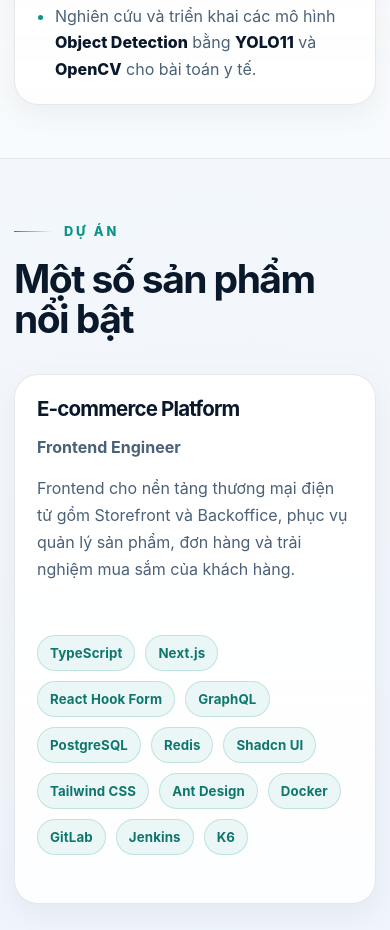
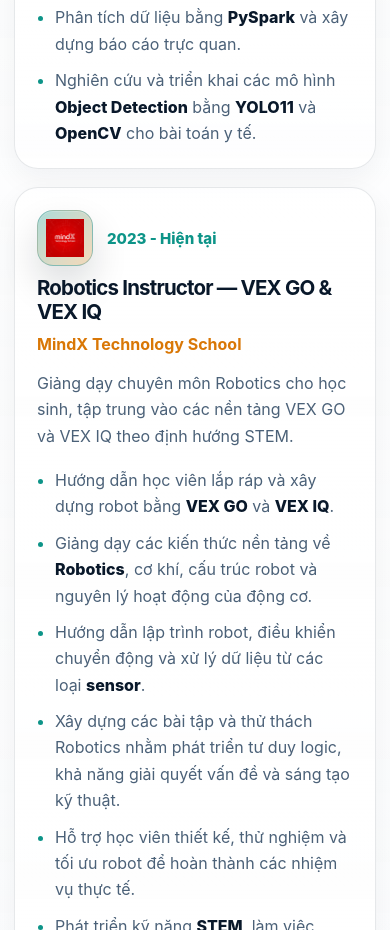
Before and after one commit to pvtdat/astro-profile, an Astro site: page / in a window 390 px wide. Shown: the part 5746-6676 px from the top of the page. Built offline with nearby package versions, Linux system fonts and the light colour scheme; Astro itself is replaced by a stand-in of ours; no server answers.

Commit message:
fix: thêm experiences

```diff
--- a/src/components/Experience.astro
+++ b/src/components/Experience.astro
@@ -4,20 +4,42 @@
 
 <section id="experience" class="section section--muted">
   <div class="container">
-    <p class="eyebrow">Kinh nghiệm</p>
-    <h2 class="section-title__heading">Quá trình làm việc</h2>
+    <p class="eyebrow">Kinh nghiệm &amp; học vấn</p>
+    <h2 class="section-title__heading">Quá trình học tập và làm việc</h2>
 
     <div class="timeline">
       {
         experiences.map((experience) => (
           <article class="timeline__item">
             <div class="timeline__meta font-inter">
+              <div class="timeline__company-mark">
+                <img
+                  src={experience.logo.src}
+                  alt={experience.logo.alt}
+                  width="72"
+                  height="72"
+                  loading="lazy"
+                />
+              </div>
               <p>{experience.period}</p>
             </div>
 
             <div class="timeline__content">
-              <h3>{experience.role}</h3>
-              <p class="timeline__company">{experience.company}</p>
+              <div class="timeline__headline">
+                <h3>
+                  {experience.kind === "education"
+                    ? experience.degree
+                    : experience.role}
+                </h3>
+                <p class="timeline__company">
+                  {experience.kind === "education"
+                    ? experience.school
+                    : experience.company}
+                </p>
+                {experience.kind === "education" && (
+                  <p class="timeline__gpa">GPA {experience.gpa}/10</p>
+                )}
+              </div>
               <p>{experience.description}</p>
 
               <ul>
--- a/src/data/experience.ts
+++ b/src/data/experience.ts
@@ -1,13 +1,34 @@
-export interface ExperienceItem {
+export interface TimelineLogo {
+  src: string;
+  alt: string;
+}
+
+export interface WorkExperienceItem {
+  kind: "work";
   company: string;
   role: string;
   period: string;
   description: string;
   achievements: string[];
+  logo: TimelineLogo;
 }
+
+export interface EducationItem {
+  kind: "education";
+  school: string;
+  degree: string;
+  gpa: string;
+  period: string;
+  description: string;
+  achievements: string[];
+  logo: TimelineLogo;
+}
+
+export type ExperienceItem = WorkExperienceItem | EducationItem;
 
 export const experiences: ExperienceItem[] = [
   {
+    kind: "work",
     company: "DXP Software",
     role: "Junior Software Engineer",
     period: "Jun 2025 - Hiện tại",
@@ -21,5 +42,54 @@
       "Phân tích dữ liệu bằng **PySpark** và xây dựng báo cáo trực quan.",
       "Nghiên cứu và triển khai các mô hình **Object Detection** bằng **YOLO11** và **OpenCV** cho bài toán y tế.",
     ],
+    logo: {
+      src: "/experience/dxp-software.png",
+      alt: "DXP Software",
+    },
+  },
+  {
+    kind: "work",
+    company: "MindX Technology School",
+    role: "Robotics Instructor — VEX GO & VEX IQ",
+    period: "2023 - Hiện tại",
+    description:
+      "Giảng dạy chuyên môn Robotics cho học sinh, tập trung vào các nền tảng VEX GO và VEX IQ theo định hướng STEM.",
+    achievements: [
+      "Hướng dẫn học viên lắp ráp và xây dựng robot bằng **VEX GO** và **VEX IQ**.",
+      "Giảng dạy các kiến thức nền tảng về **Robotics**, cơ khí, cấu trúc robot và nguyên lý hoạt động của động cơ.",
+      "Hướng dẫn lập trình robot, điều khiển chuyển động và xử lý dữ liệu từ các loại **sensor**.",
+      "Xây dựng các bài tập và thử thách Robotics nhằm phát triển tư duy logic, khả năng giải quyết vấn đề và sáng tạo kỹ thuật.",
+      "Hỗ trợ học viên thiết kế, thử nghiệm và tối ưu robot để hoàn thành các nhiệm vụ thực tế.",
+      "Phát triển kỹ năng **STEM**, làm việc nhóm và tư duy kỹ thuật thông qua các dự án Robotics.",
+    ],
+    logo: {
+      src: "/experience/mindx-technology-school.png",
+      alt: "MindX Technology School",
+    },
+  },
+  {
+    kind: "education",
+    school: "Ton Duc Thang University",
+    degree: "Bachelor of Software Engineering",
+    gpa: "8.42",
+    period: "2021 - 2025",
+    description:
+      "Tốt nghiệp ngành Kỹ thuật Phần mềm tại Đại học Tôn Đức Thắng, được đào tạo toàn diện về phát triển Web và ứng dụng, từ Frontend, Backend đến cơ sở dữ liệu, đồng thời tiếp cận các lĩnh vực Data Science như Machine Learning, Data Mining, Big Data và Digital Image Processing.",
+    achievements: [
+      "Phát triển các ứng dụng **Web và Software Application** theo mô hình **Frontend - Backend**, từ thiết kế giao diện đến xây dựng API và xử lý nghiệp vụ phía server.",
+      "Học và thực hành các công nghệ, nguyên lý phát triển **Frontend**, **Backend**, quản lý dữ liệu và tích hợp giữa các thành phần của hệ thống.",
+      "Nắm vững kiến thức về **Software Engineering**, bao gồm phân tích yêu cầu, thiết kế hệ thống, kiến trúc phần mềm, kiểm thử và quy trình phát triển phần mềm.",
+      "Thiết kế và làm việc với **Database**, mô hình dữ liệu, truy vấn và các hệ quản trị cơ sở dữ liệu phục vụ ứng dụng.",
+      "Nghiên cứu và thực hành các phương pháp **Machine Learning** cho bài toán phân loại, hồi quy, dự đoán và khai phá thông tin từ dữ liệu.",
+      "Tiếp cận các kỹ thuật **Data Mining** như tiền xử lý dữ liệu, phân tích đặc trưng, phân cụm, phân loại và phát hiện các mẫu tiềm ẩn trong dữ liệu.",
+      "Nghiên cứu và xây dựng **Recommendation Systems**, đồng thời tích hợp mô hình khuyến nghị với **Web Application** thông qua API để cung cấp nội dung và sản phẩm cá nhân hóa theo dữ liệu người dùng.",
+      "Làm việc với các khái niệm và công nghệ **Big Data**, xử lý tập dữ liệu lớn và các mô hình tính toán phân tán.",
+      "Nghiên cứu **Digital Image Processing**, bao gồm xử lý ảnh, biến đổi ảnh, trích xuất đặc trưng và ứng dụng các phương pháp thị giác máy tính.",
+      "Thực hiện các đồ án kết hợp giữa **Software Development** và **Data Science**, từ xây dựng hệ thống đến xử lý, phân tích và khai thác dữ liệu.",
+    ],
+    logo: {
+      src: "/experience/ton-duc-thang-university-square.png",
+      alt: "Ton Duc Thang University",
+    },
   },
 ];
--- a/src/styles/global.css
+++ b/src/styles/global.css
@@ -1037,14 +1037,64 @@
   font-size: 0.94rem;
 }
 
+.timeline__company-mark {
+  display: grid;
+  width: 72px;
+  height: 72px;
+  overflow: hidden;
+  background:
+    linear-gradient(
+      135deg,
+      color-mix(in srgb, var(--primary) 34%, var(--surface) 66%),
+      color-mix(in srgb, var(--accent) 28%, var(--surface) 72%)
+    );
+  border: 1px solid color-mix(in srgb, var(--primary) 24%, var(--border));
+  border-radius: 20px;
+  box-shadow:
+    0 18px 36px rgb(5 19 27 / 14%),
+    inset 0 1px 0 rgb(255 255 255 / 18%);
+}
+
+.timeline__company-mark img {
+  width: 100%;
+  height: 100%;
+  object-fit: contain;
+}
+
 .timeline__meta p {
   margin-bottom: 0;
 }
 
+.timeline__headline {
+  display: grid;
+  gap: 6px;
+  margin-bottom: 14px;
+}
+
+.timeline__headline h3 {
+  margin-bottom: 0;
+}
+
 .timeline__company {
-  margin-bottom: 14px;
+  margin-bottom: 0;
   color: var(--accent);
   font-weight: 700;
+}
+
+.timeline__gpa {
+  display: inline-flex;
+  align-items: center;
+  width: fit-content;
+  min-height: 32px;
+  margin-bottom: 0;
+  padding: 0 12px;
+  color: var(--primary);
+  font-size: 0.84rem;
+  font-weight: 800;
+  letter-spacing: 0.04em;
+  background: color-mix(in srgb, var(--primary) 10%, var(--surface));
+  border: 1px solid color-mix(in srgb, var(--primary) 16%, var(--border));
+  border-radius: 999px;
 }
 
 .timeline__content>p,
@@ -1650,6 +1700,23 @@
     gap: 10px;
   }
 
+  .timeline__meta {
+    grid-template-columns: auto 1fr;
+    align-items: center;
+    gap: 14px;
+  }
+
+  .timeline__company-mark {
+    width: 56px;
+    height: 56px;
+    padding: 8px;
+    border-radius: 16px;
+  }
+
+  .timeline__headline {
+    margin-bottom: 12px;
+  }
+
   .navigation__cluster {
     gap: 12px;
   }
```
Also changed, not shown: public/experience/dxp-software.png (added), public/experience/mindx-technology-school.png (added), public/experience/ton-duc-thang-university-square.png (added).
